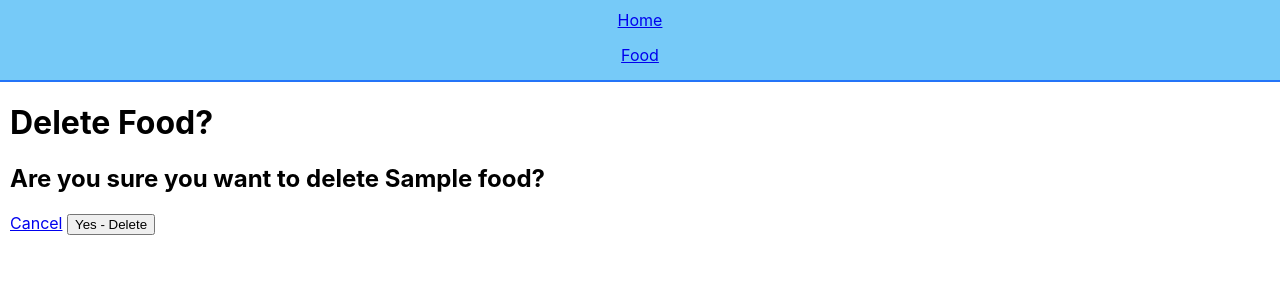
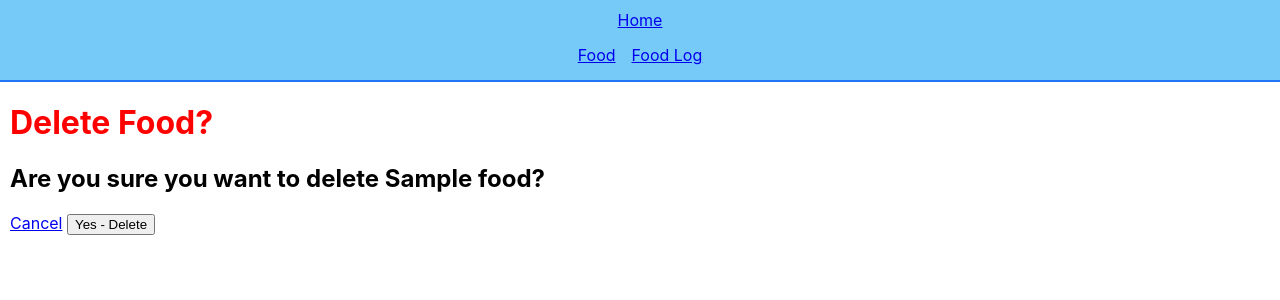
Before and after one commit to JImmyJImmy0/thehustle, a Django app: page /food/1/delete/ in a window 1280 px wide. Shown: the top 300 px of the page. Run offline with Django 3.2, Linux system fonts and the light colour scheme; tables that the repository leaves empty hold one stand-in row (values such as "Sample post").

Commit message:
make route, view, and page for food log

```diff
--- /dev/null
+++ b/main_app/static/css/food-confirm-delete.css
@@ -0,0 +1,3 @@
+h1 {
+    color: red;
+}
--- a/main_app/templates/base.html
+++ b/main_app/templates/base.html
@@ -19,6 +19,7 @@
         <nav>
             <ul>
                 <li><a href="{% url 'foods_index' %}">Food</a></li>
+                <li><a href="{% url 'food_log' %}">Food Log</a></li>
             </ul>
         </nav>
     </header>
--- a/main_app/templates/main_app/food_confirm_delete.html
+++ b/main_app/templates/main_app/food_confirm_delete.html
@@ -1,5 +1,9 @@
 {% extends 'base.html' %}
 {% load static %}
+
+{% block head %}
+<link rel="stylesheet" href="{% static 'css/food-confirm-delete.css' %}">
+{% endblock %}
 
 {% block content %}
 
--- a/main_app/urls.py
+++ b/main_app/urls.py
@@ -4,6 +4,7 @@ from . import views
 urlpatterns = [
     path('', views.home, name='home'),
     path('food/', views.foods_index, name='foods_index'),
+    path('foodlog/', views.food_log, name='food_log'),
     path('food/create/', views.FoodCreate.as_view(), name='foods_create'),
     path('food/<int:pk>/delete/', views.FoodDelete.as_view(), name='foods_delete'),
 ]
--- a/main_app/views.py
+++ b/main_app/views.py
@@ -12,6 +12,10 @@ def foods_index(request):
     foods = Food.objects.all()
     return render(request, 'foods/index.html', { 'foods': foods })
 
+def food_log(request):
+    foods = Food.objects.all()
+    return render(request, 'foods/log.html', {'foods': foods})
+
 class FoodCreate(CreateView):
     model = Food
     fields = '__all__'
```
Also changed, not shown: main_app/templates/foods/log.html (added, +11 -0 lines).
